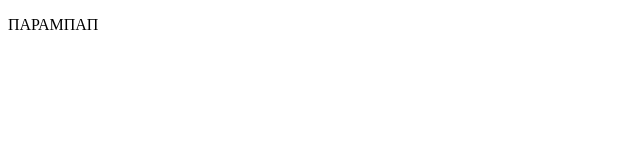
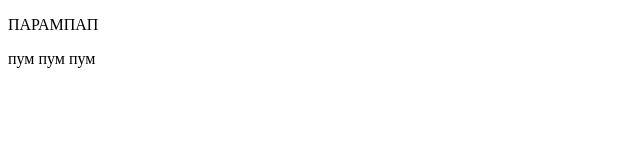
Before and after one commit to DianaDudko/first-project, a plain HTML site: page index.html in a window 1280 px wide. Shown: the full height of the page, 0-640 px from the left. Drawn offline with Linux system fonts and the light colour scheme.

Commit message:
изменение разметки

```diff
--- a/index.html
+++ b/index.html
@@ -7,5 +7,6 @@
 </head>
 <body>
     <p>ПАРАМПАП</p>
+    <p>пум пум пум</p>
 </body>
 </html>
```
